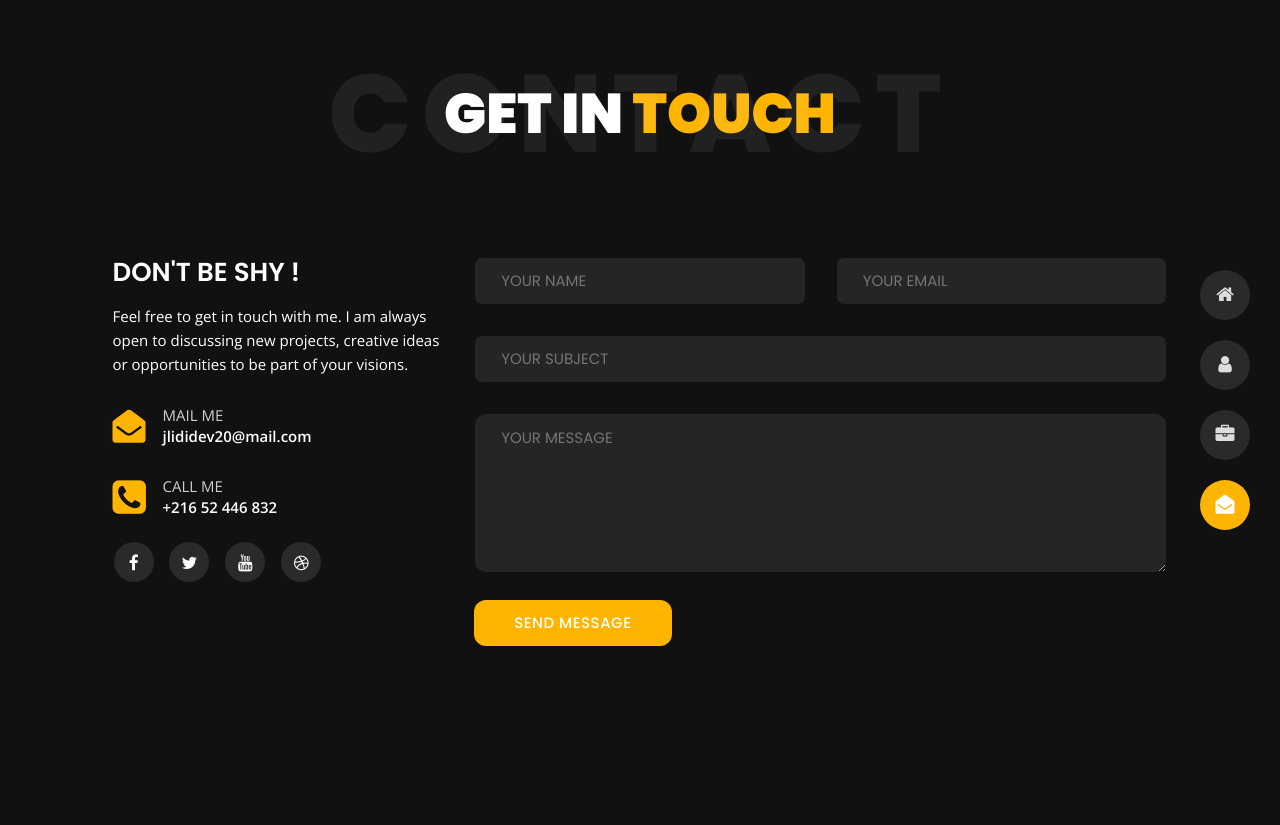
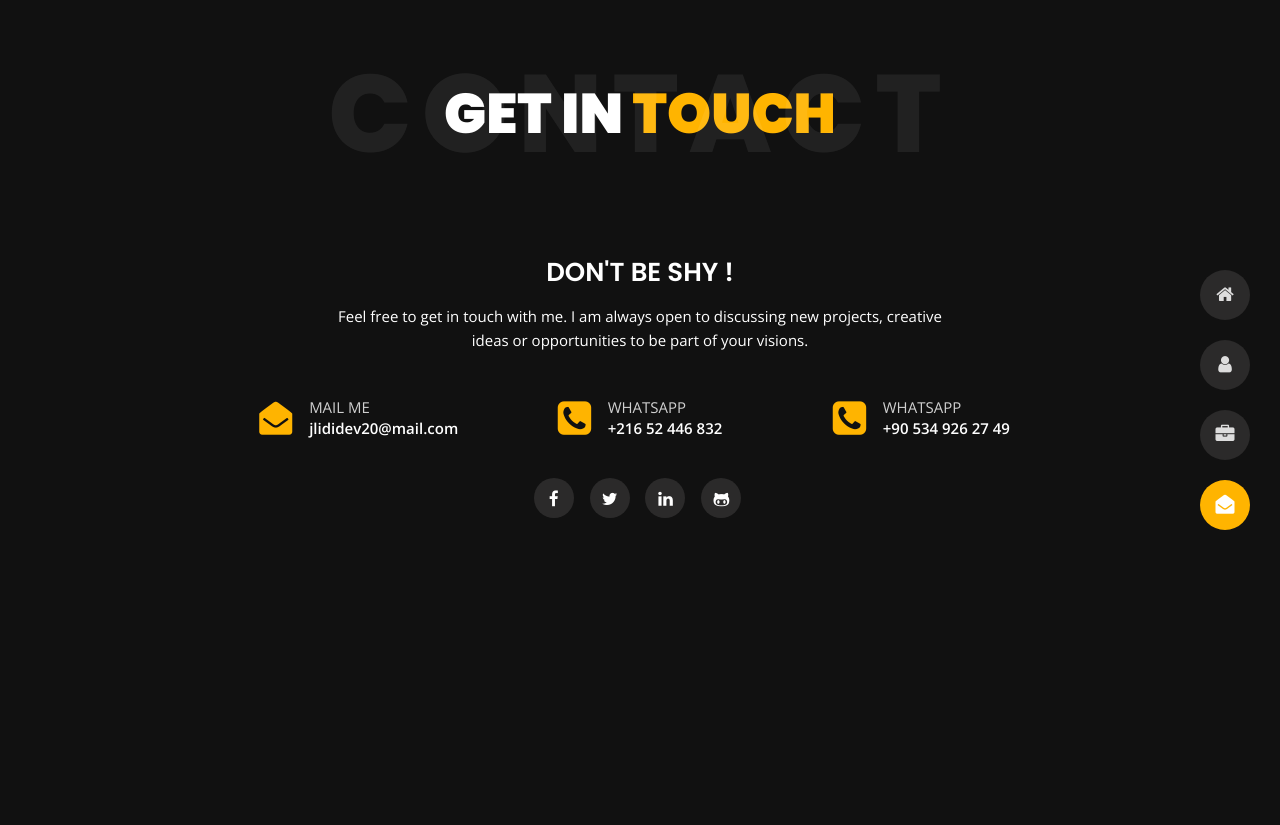
Before and after one commit to Saher14/portfolio, a PHP site: page /contact.html in a window 1280 px wide. After the commit the page ends 530 px from the top, so only its background shows below. Run offline with PHP 8.4, Linux system fonts and the light colour scheme.

```diff
--- a/about.html
+++ b/about.html
@@ -273,7 +273,7 @@
                     </div>
                 </div>
             </div>
-            <div class="col-12">
+            <div class="col-12 ">
                 <div class="list-icons-language">
                     <img src="img/lang/html5.svg" alt="html5">
                     <img src="img/lang/css3.svg" alt="css">
--- a/contact.html
+++ b/contact.html
@@ -89,31 +89,45 @@
     <div class="container">
         <div class="row">
             <!-- Left Side Starts -->
-            <div class="col-12 col-lg-4">
-                <h3 class="text-uppercase custom-title mb-0 ft-wt-600 pb-3">Don't be shy !</h3>
-                <p class="open-sans-font mb-3">Feel free to get in touch with me. I am always open to discussing new projects, creative ideas or opportunities to be part of your visions.</p>
-                <p class="open-sans-font custom-span-contact position-relative">
+            <div class="col-12 col-lg-12">
+                <h3 class="text-uppercase custom-title mb-0 ft-wt-600 pb-3 title-content-contact">Don't be shy !</h3>
+                <p class="open-sans-font mb-3 desc-contact">Feel free to get in touch with me. I am always open to discussing new projects, creative ideas or opportunities to be part of your visions.</p>
+                <div class="list-links-contact row">
+                    <div class="col-md-4 col-sm-6">
+                        <a href="mailto:jlididev20@gmail.com" title="portfolio" target="__blank" class="open-sans-font custom-span-contact position-relative link-contact">
                             <i class="fa fa-envelope-open position-absolute"></i>
                             <span class="d-block">mail me</span>jlididev20@mail.com
-                </p>
-                <p class="open-sans-font custom-span-contact position-relative">
+                        </a>
+                    </div>
+                    <div class="col-md-4 col-sm-6">
+                        <a href="https://wa.link/921h3f" title="portfolio" target="__blank" class="open-sans-font custom-span-contact position-relative link-contact">
                             <i class="fa fa-phone-square position-absolute"></i>
-                    <span class="d-block">call me</span>+216 52 446 832
-                </p>
+                            <span class="d-block">whatsapp</span>+216 52 446 832
+                        </a>
+                    </div>
+                    <div class="col-md-4 col-sm-6">
+                        <a href="https://wa.link/385lyz" title="portfolio" target="__blank" class="open-sans-font custom-span-contact position-relative link-contact">
+                            <i class="fa fa-phone-square position-absolute"></i>
+                            <span class="d-block">whatsapp</span>+90 534 926 27 49
+                        </a>
+                    </div>
+                    <div class="col-md-12 col-sm-12">
                         <ul class="social list-unstyled pt-1 mb-5">
-                    <li class="facebook"><a title="Facebook" href="#"><i class="fa fa-facebook"></i></a>
+                            <li class="facebook"><a title="Facebook" href="https://www.facebook.com/ossama.jlidi.71/" target="__blank"><i class="fa fa-facebook"></i></a>
                             </li>
-                    <li class="twitter"><a title="Twitter" href="#"><i class="fa fa-twitter"></i></a>
+                            <li class="twitter"><a title="Twitter" href="https://twitter.com/OssamaJlidi" target="__blank"><i class="fa fa-twitter"></i></a>
                             </li>
-                    <li class="youtube"><a title="Youtube" href="#"><i class="fa fa-youtube"></i></a>
+                            <li class="youtube"><a title="Youtube" href="https://www.linkedin.com/in/ossama-jlidi-a750381a4/" target="__blank"><i class="fa fa-linkedin"></i></a>
                             </li>
-                    <li class="dribbble"><a title="Dribbble" href="#"><i class="fa fa-dribbble"></i></a>
+                            <li class="dribbble"><a title="Dribbble" href="https://github.com/ossemaTech" target="__blank"><i class="fa fa-github-alt"></i></a>
                             </li>
                         </ul>
                     </div>
+                </div>
+            </div>
             <!-- Left Side Ends -->
             <!-- Contact Form Starts -->
-            <div class="col-12 col-lg-8">
+            <!-- <div class="col-12 col-lg-8">
                 <form class="contactform" method="post" action="http://slimhamdi.net/tunis/dark/php/process-form.php">
                     <div class="contactform">
                         <div class="row">
@@ -136,7 +150,7 @@
                         </div>
                     </div>
                 </form>
-            </div>
+            </div> -->
             <!-- Contact Form Ends -->
         </div>
     </div>
--- a/css/style.css
+++ b/css/style.css
@@ -1114,6 +1114,33 @@ body.light hr.separator {
   padding-right: 10px;
 }
 
+.contact .link-contact {
+  display: block;
+  color: #fff;
+  text-decoration: none;
+}
+
+.contact .title-content-contact {
+  text-align: center;
+}
+
+.contact .desc-contact {
+  text-align: center;
+  width: 60%;
+  margin: auto;
+}
+
+.contact .list-links-contact {
+  justify-content: center;
+  width: 80%;
+  margin: auto;
+}
+
+.contact .list-links-contact div {
+  display: flex;
+  justify-content: center;
+}
+
 /*** Blog ***/
 
 .blog .main-content {
--- a/index.html
+++ b/index.html
@@ -89,7 +89,7 @@
                     <img src="img/profile.jpg" class="img-fluid main-img-mobile d-none d-sm-block d-lg-none" alt="my picture" />
                     <h6 class="text-uppercase open-sans-font mb-0 d-block d-sm-none d-lg-block">hi there !</h6>
                     <h1 class="text-uppercase poppins-font"><span>I'm</span> ossama jlidi</h1>
-                    <p class="open-sans-font">I'm a Tunisian based front‑end developer & wordpress developer focused on crafting clean & user‑friendly experiences, I am passionate about building excellent software that improves the lives of those around me.</p>
+                    <p class="open-sans-font">I am a frontend and backend developer with 4 years of experience focused on crafting clean code and user-friendly experiences, I am excited to work in teams or remotely</p>
                     <a href="about.html" class="btn btn-about">more about me</a>
                 </div>
             </div>
--- /dev/null
+++ b/index.php
@@ -0,0 +1,3 @@
+<?php
+    require 'index.html'
+?>
```
Lines whose indentation alone changed are shown as unchanged.
